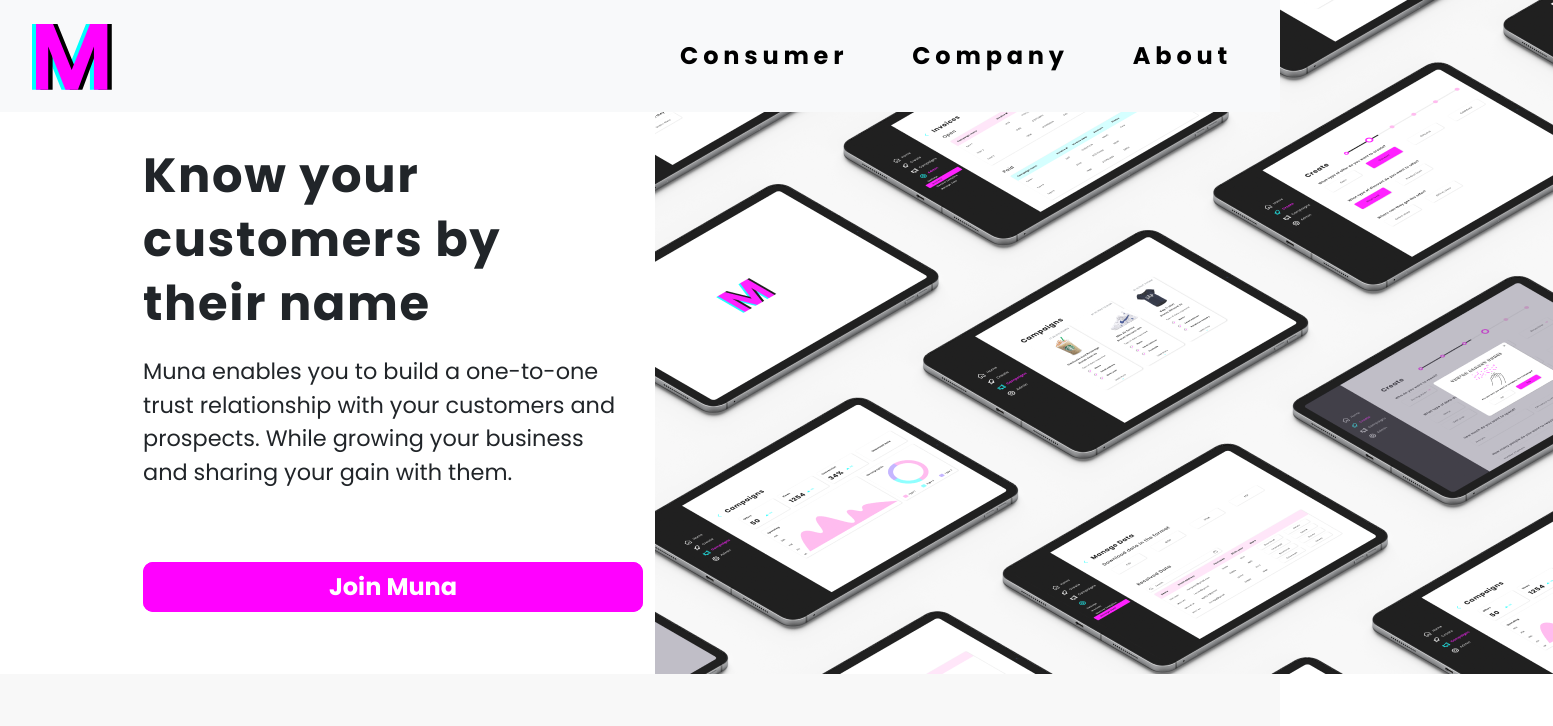
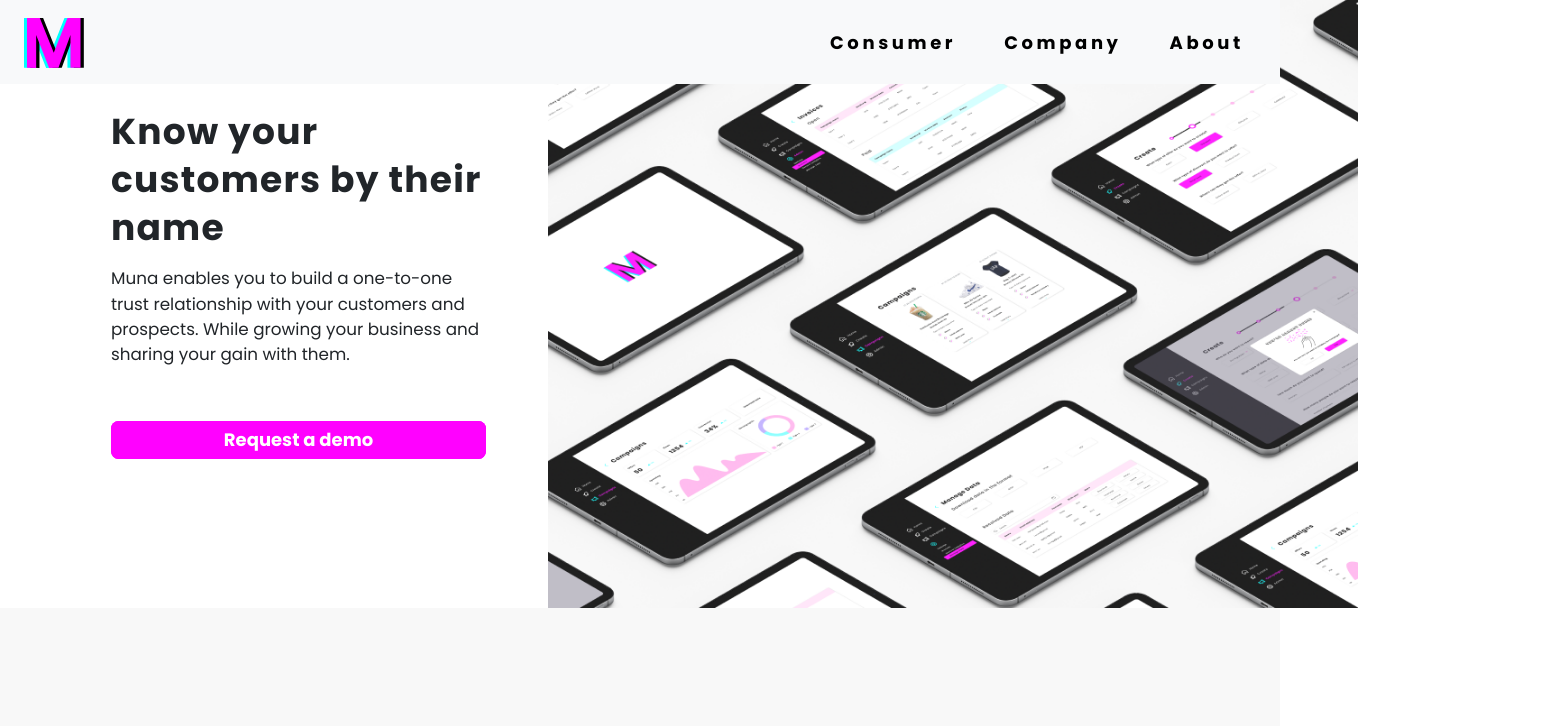
Before and after one commit to FaziletKosure/react-seo, a React (Create React App) app: page /company in a window 1280 px wide. Shown: the top 726 px of the page, 1553 px wide, since content can reach past the window. Built offline with nearby package versions, Linux system fonts and the light colour scheme.

Commit message:
img size reseved

```diff
--- a/src/App.css
+++ b/src/App.css
@@ -6,6 +6,9 @@
   --primary-black: #000;
   --primary-bright-green: #66ff00;
   --primary-grey: #808080;
+}
+html {
+  font-size: 12px;
 }
 
 body {
@@ -86,8 +89,7 @@
   margin-left: 8rem;
 }
 .discount-img {
-  /* width: 60rem;
-  height: 50rem; */
+  max-width: 67.5rem;
 }
 .discount-btn-div {
   width: 30rem;
@@ -307,7 +309,7 @@
 
 @media (max-width: 1200px) {
   html {
-    font-size: 13px;
+    font-size: 10px;
   }
 
   .aboutpanel4 .aboutpanel4-name {
@@ -366,7 +368,7 @@
 
 @media (max-width: 768px) {
   html {
-    font-size: 10px;
+    font-size: 8px;
   }
 
   .discount-btn-div button,
--- a/src/components/AboutPanel1.js
+++ b/src/components/AboutPanel1.js
@@ -6,7 +6,7 @@
     <div className="discounts">
       <div className="container">
         <div className="row">
-          <div className="col-md-6 col-sm-12 py-5 discounts-left mobile-left">
+          <div className="col-md-5 col-sm-12 py-5 discounts-left mobile-left">
             <div className="discounts-about-left-box">
               <h4>Our mission</h4>
               <h1>Feminist Data broker</h1>
@@ -15,7 +15,7 @@
               </div>
             </div>
           </div>
-          <div className="col-md-6 col-sm-12 custom-panel1-img mobile-left">
+          <div className="col-md-7 col-sm-12 custom-panel1-img mobile-left">
             <img
               className="discount-img"
               loading="lazy"
--- a/src/components/Customers.js
+++ b/src/components/Customers.js
@@ -6,7 +6,7 @@
     <div className="discounts">
       <div className="container">
         <div className="row">
-          <div className="col-md-6 col-sm-12  discounts-left mobile-left">
+          <div className="col-md-5 col-sm-12  discounts-left mobile-left">
             <div className="discounts-about-left-box">
               <h1>Know your customers by their name</h1>
               <p>
@@ -16,11 +16,11 @@
               </p>
 
               <div className="discount-btn-div  company">
-                <button>Join Muna</button>
+                <button>Request a demo</button>
               </div>
             </div>
           </div>
-          <div className="col-md-6 col-sm-12 discount-img-box">
+          <div className="col-md-7 col-sm-12 discount-img-box">
             <img
               className="discount-img"
               loading="lazy"
--- a/src/components/Discounts.js
+++ b/src/components/Discounts.js
@@ -6,7 +6,7 @@
     <div className="discounts">
       <div className="container">
         <div className="row">
-          <div className="col-md-6 col-sm-12  discounts-left">
+          <div className="col-md-5 col-sm-12  discounts-left">
             <div className="discounts-about-left-box">
               <h1>Get discounts with your data</h1>
               <p>
@@ -23,7 +23,7 @@
               </div>
             </div>
           </div>
-          <div className="col-md-6 col-sm-12 discount-img-box">
+          <div className="col-md-7 col-sm-12 discount-img-box">
             <img
               className="discount-img"
               loading="lazy"
```
